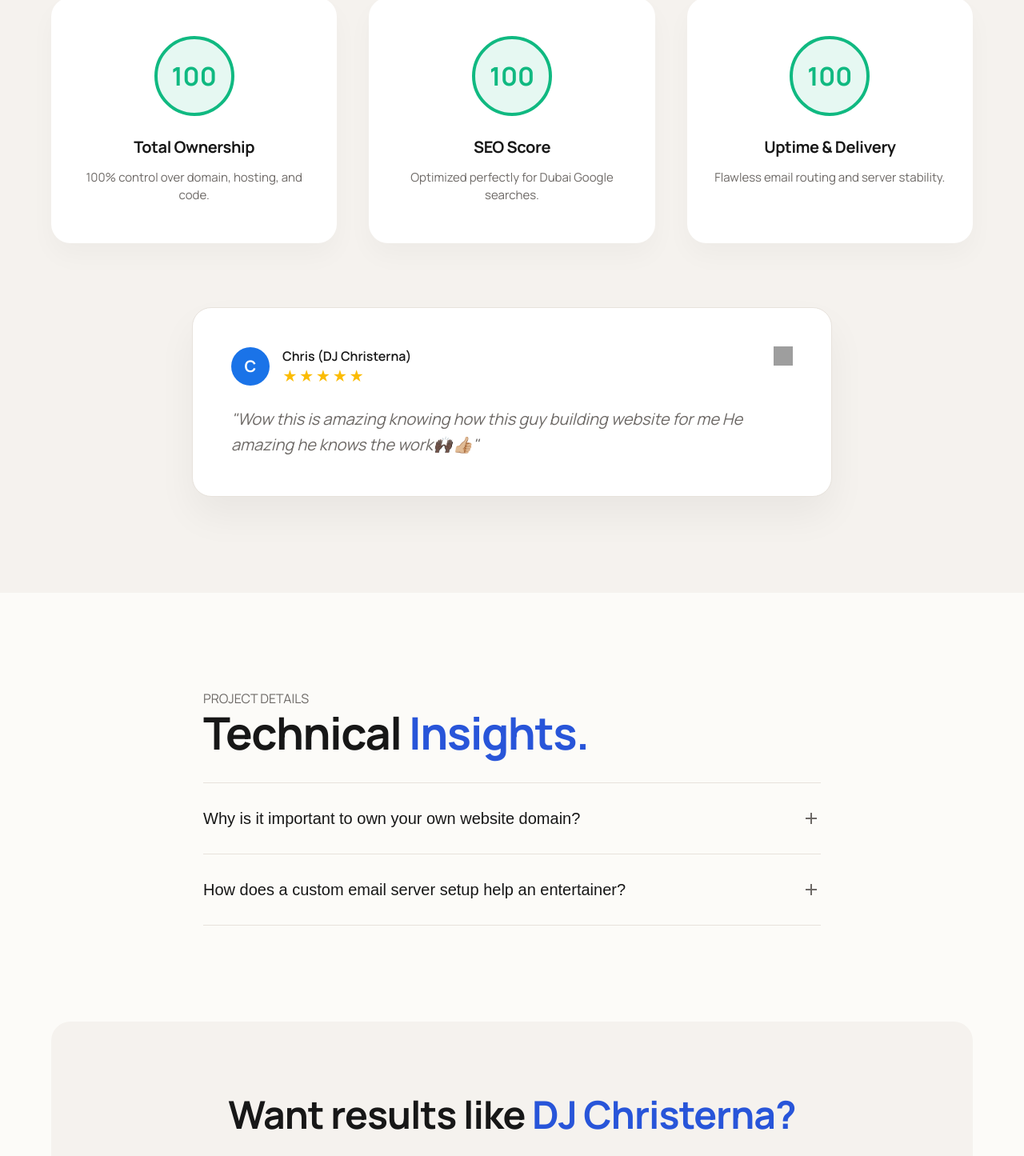
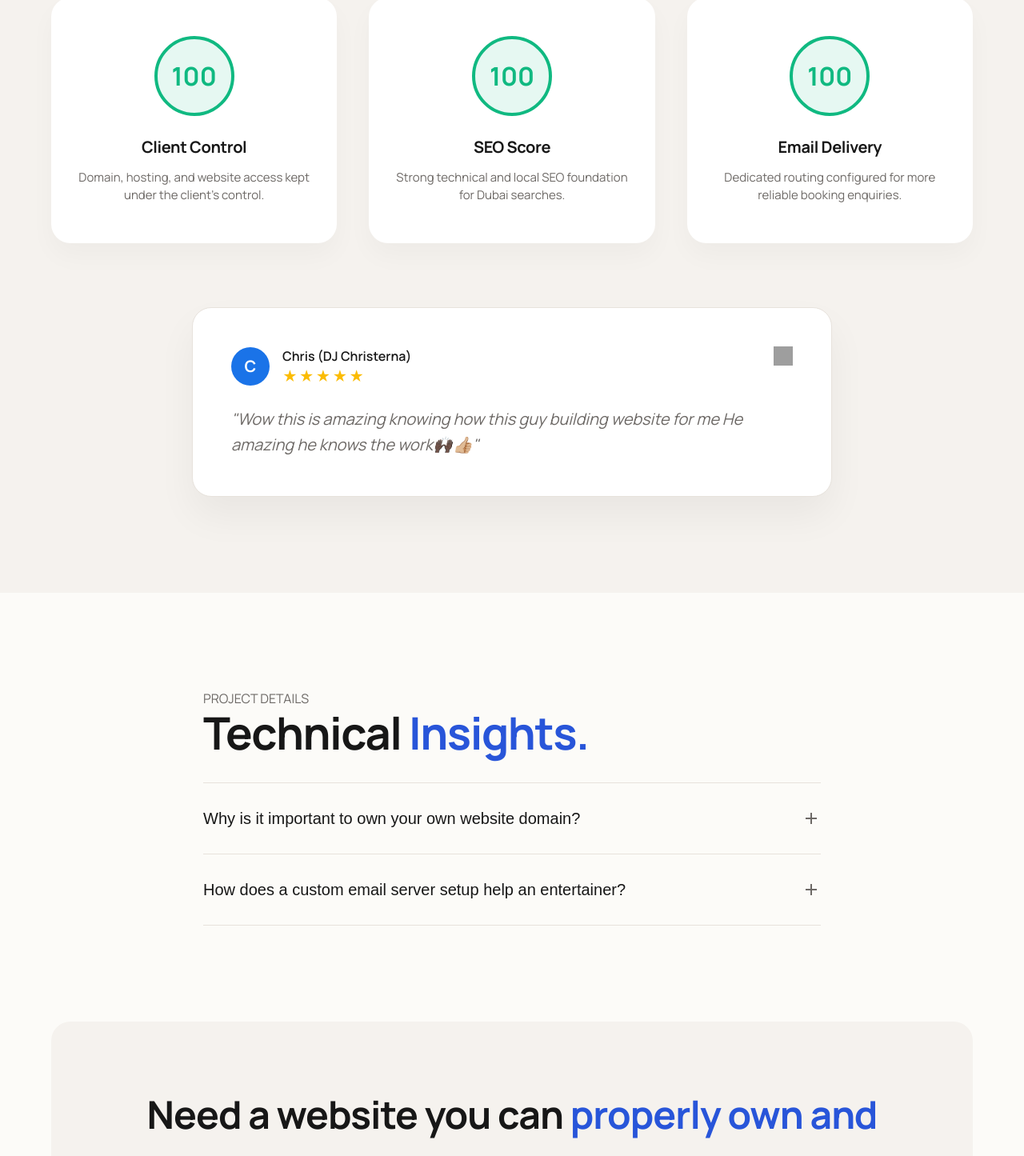
Before and after one commit to sanjeewadev/sanjeewa.dev, a Next.js app: page /dj-christerna-case-study in a window 1280 px wide. Shown: the part 4600-6045 px from the top of the page at 80% size. Built offline with nearby package versions, Linux system fonts and the light colour scheme; grey boxes are pictures that could not be loaded.

Commit message:
Make DJ case study wording more credible

```diff
--- a/src/app/dj-christerna-case-study/page.js
+++ b/src/app/dj-christerna-case-study/page.js
@@ -24,7 +24,7 @@ const schemaData = {
         "@type": "Organization",
         "name": "Sanjeewa.dev"
       },
-      "description": "Providing 100% digital ownership, custom email routing, and local SEO for a Dubai-based DJ."
+      "description": "How I rebuilt DJ Christerna’s website with clearer ownership, reliable email routing, and a stronger local SEO foundation for Dubai."
     },
     {
       "@type": "FAQPage",
@@ -34,7 +34,7 @@ const schemaData = {
           "name": "Why is it important to own your own website domain and hosting?",
           "acceptedAnswer": {
             "@type": "Answer",
-            "text": "Many site builders or restrictive developers lock clients out of their own assets. By building with custom WordPress on independent hosting, I ensure business owners have 100% legal ownership and administrative control over their digital presence."
+            "text": "Keeping the domain and hosting in the client’s own accounts gives the business clear administrative control and reduces dependence on a third party. For this project, the website was rebuilt on independent hosting with full administrative access."
           }
         },
         {
@@ -42,7 +42,7 @@ const schemaData = {
           "name": "Do DJs and entertainers need automated booking systems?",
           "acceptedAnswer": {
             "@type": "Answer",
-            "text": "Yes. A professional automated booking system with dedicated email server routing ensures that an entertainer never misses a gig inquiry while traveling or performing."
+            "text": "A clear enquiry flow and reliable email routing can make booking requests easier to manage, especially when the entertainer is travelling or performing."
           }
         }
       ]
@@ -154,18 +154,18 @@ export default function DjChristernaCaseStudy() {
                       <div className="metrics-grid scroll-fade-up">
                           <div className="metric-card">
                               <div className="metric-circle score-perfect">100</div>
-                              <h3>Total Ownership</h3>
-                              <p>100% control over domain, hosting, and code.</p>
+                              <h3>Client Control</h3>
+                              <p>Domain, hosting, and website access kept under the client’s control.</p>
                           </div>
                           <div className="metric-card">
                               <div className="metric-circle score-perfect">100</div>
                               <h3>SEO Score</h3>
-                              <p>Optimized perfectly for Dubai Google searches.</p>
+                              <p>Strong technical and local SEO foundation for Dubai searches.</p>
                           </div>
                           <div className="metric-card">
                               <div className="metric-circle score-perfect">100</div>
-                              <h3>Uptime & Delivery</h3>
-                              <p>Flawless email routing and server stability.</p>
+                              <h3>Email Delivery</h3>
+                              <p>Dedicated routing configured for more reliable booking enquiries.</p>
                           </div>
                       </div>
 
@@ -207,7 +207,7 @@ export default function DjChristernaCaseStudy() {
                               </div>
                           </button>
                           <div className="faq-answer">
-                              <p>Many "drag-and-drop" site builders or restrictive agencies keep legal ownership of your domain name to lock you into their services. By building a custom WordPress site on independent hosting, I guarantee my clients have 100% legal and administrative control over their digital business assets.</p>
+                              <p>Keeping your domain and hosting in your own accounts gives you clearer control over your website and reduces dependence on a third party. For this project, Chris’s website was rebuilt on independent hosting with full administrative access.</p>
                           </div>
                       </div>
 
@@ -219,7 +219,7 @@ export default function DjChristernaCaseStudy() {
                               </div>
                           </button>
                           <div className="faq-answer">
-                              <p>Standard website contact forms often send inquiries straight to a client's spam folder. I configured dedicated email routing for DJ Christerna to ensure that every time a club or event promoter requests a booking, the notification hits his inbox instantly, securing the gig.</p>
+                              <p>Contact forms can fail or land in spam if email delivery is not configured properly. I set up dedicated email routing for DJ Christerna to make booking enquiries more reliable and easier to receive.</p>
                           </div>
                       </div>
 
@@ -228,9 +228,9 @@ export default function DjChristernaCaseStudy() {
 
               <section className="container section-final-cta scroll-fade-up">
                   <div className="final-cta-content">
-                      <h2 className="final-cta-title">Want results like <span className="text-brand">DJ Christerna?</span></h2>
-                      <p className="final-cta-text">Let’s build a website you can fully own, understand, and grow with—without feeling dependent on someone else to control it.</p>
-                      <a href="/contact" className="btn-brand">Get Your Free Consultation</a>
+                      <h2 className="final-cta-title">Need a website you can <span className="text-brand">properly own and control?</span></h2>
+                      <p className="final-cta-text">Tell me what you have now and what you would like to improve. I’ll help you work out a clear next step.</p>
+                      <a href="/contact" className="btn-brand">Contact Me</a>
                   </div>
               </section>
 
```
